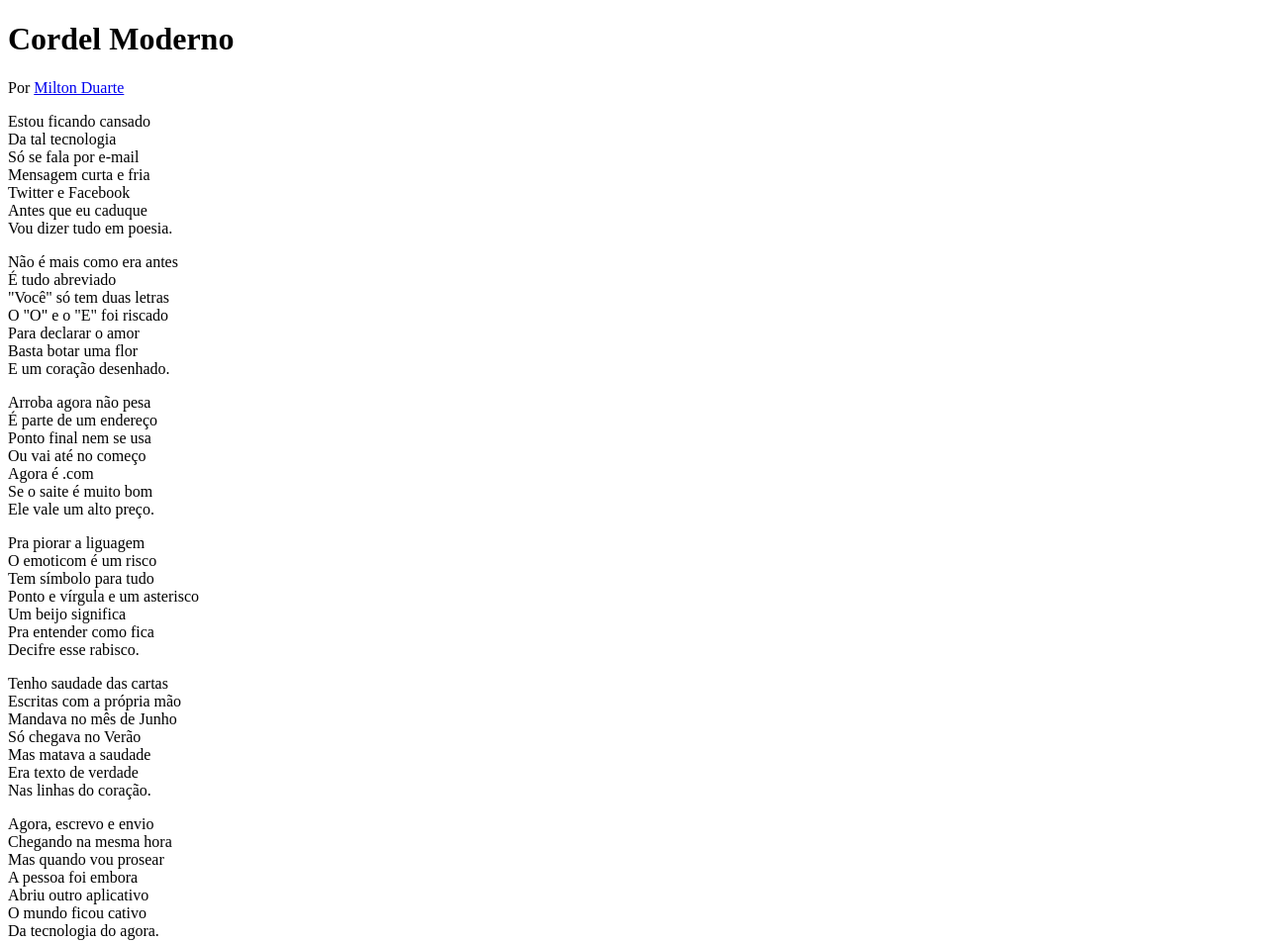
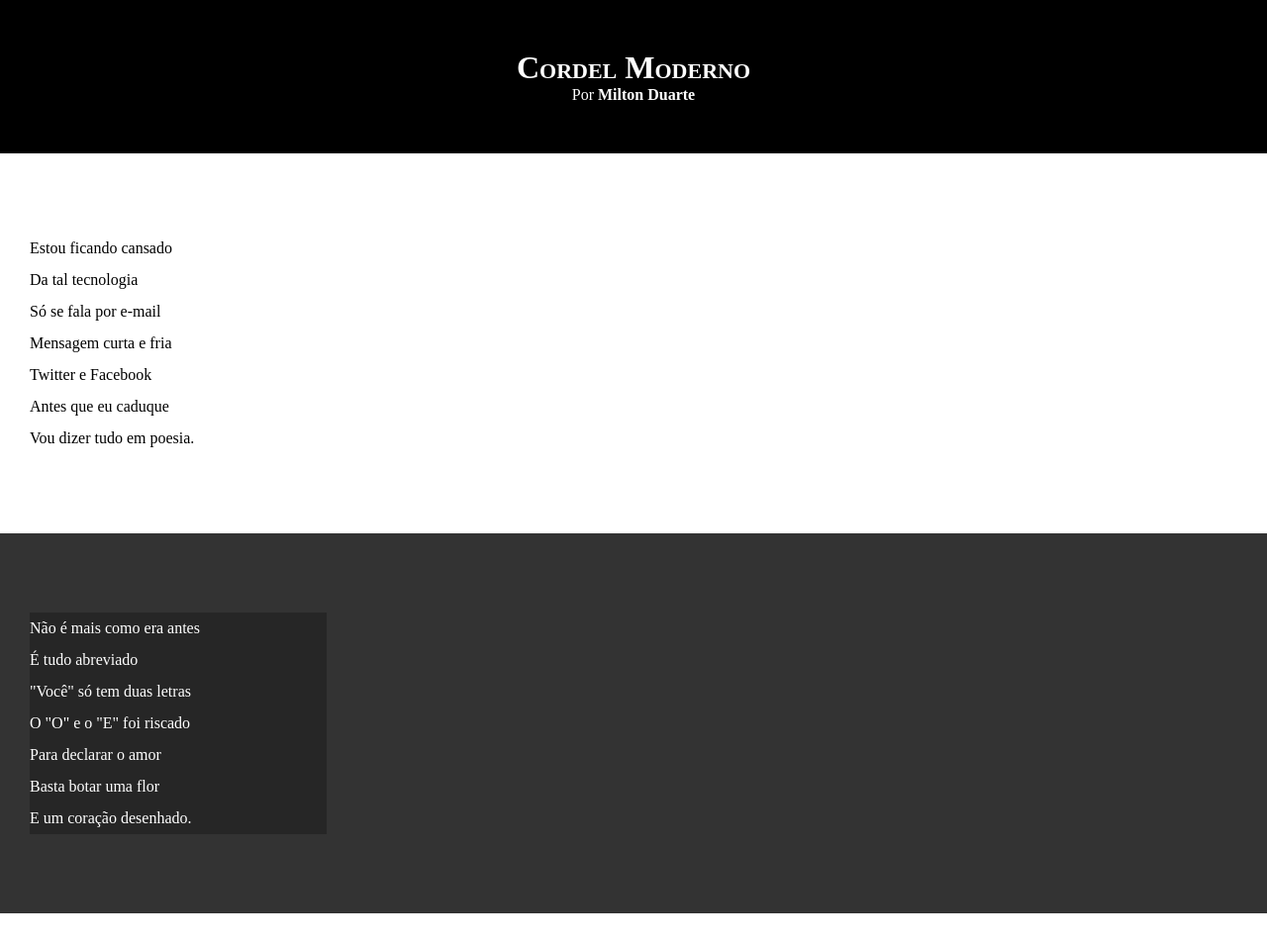
Before and after one commit to ViniciusBFranca/html-css, a plain HTML site: page Desafios/desafio 5/index.html in a window 1280 px wide. Shown: the top 953 px of the page at 99% size. Drawn offline with Linux system fonts and the light colour scheme.

Commit message:
atualizei estilos de textos e blocos

```diff
--- a/Desafios/desafio 5/estilo/style.css
+++ b/Desafios/desafio 5/estilo/style.css
@@ -1 +1,66 @@
 @charset "UTF-8";
+
+* {
+    margin: 0px;
+    padding: 0px;
+}
+
+html, body {
+    min-height: 100vh;
+    background-color: darkgray;
+}
+
+header {
+    background-color: black;
+    color: white;
+    text-align: center;
+}
+
+header > h1 {
+    padding-top: 50px;
+    font-variant: small-caps;
+}
+
+header > p {
+    padding-bottom: 50px;
+}
+
+header a, footer a {
+    color: white;
+    text-decoration: none;
+    font-weight: bolder;
+}
+
+a:hover, footer :hover {
+    text-decoration: underline;
+}
+
+section {
+    padding-top: 10vh;
+    padding-bottom: 10vh;
+    line-height: 2em;
+    padding-left: 30px;
+}
+
+section.normal {
+    background-color: white;
+    color: black;
+}
+
+section.imagem {
+    background-color: rgb(51, 51, 51);
+    color: white;
+}
+
+section.imagem > p {
+    width: 300px;
+    background-color: rgba(0, 0, 0, 0.253);
+
+}
+
+footer {
+    background-color: black;
+    color: white;
+    text-align: center;
+    padding: 10px;
+}
--- a/Desafios/desafio 5/index.html
+++ b/Desafios/desafio 5/index.html
@@ -17,7 +17,7 @@
         </p>
     </header>
 
-    <section>
+    <section class="normal">
         <p>
             Estou ficando cansado <br>
             Da tal tecnologia <br>
@@ -29,7 +29,7 @@
         </p>
     </section>
 
-    <section>
+    <section class="imagem">
         <p>
             Não é mais como era antes <br>
             É tudo abreviado <br>
@@ -41,7 +41,7 @@
         </p>
     </section>
 
-    <section>
+    <section class="normal">
         <p>
             Arroba agora não pesa <br>
             É parte de um endereço <br>
@@ -63,7 +63,7 @@
         </p>
     </section>
 
-    <section>
+    <section class="imagem">
         <p>
             Tenho saudade das cartas <br>
             Escritas com a própria mão <br>
@@ -75,7 +75,7 @@
         </p>
     </section>
 
-    <section>
+    <section class="normal">
         <p>
             Agora, escrevo e envio <br>
             Chegando na mesma hora <br>
```
